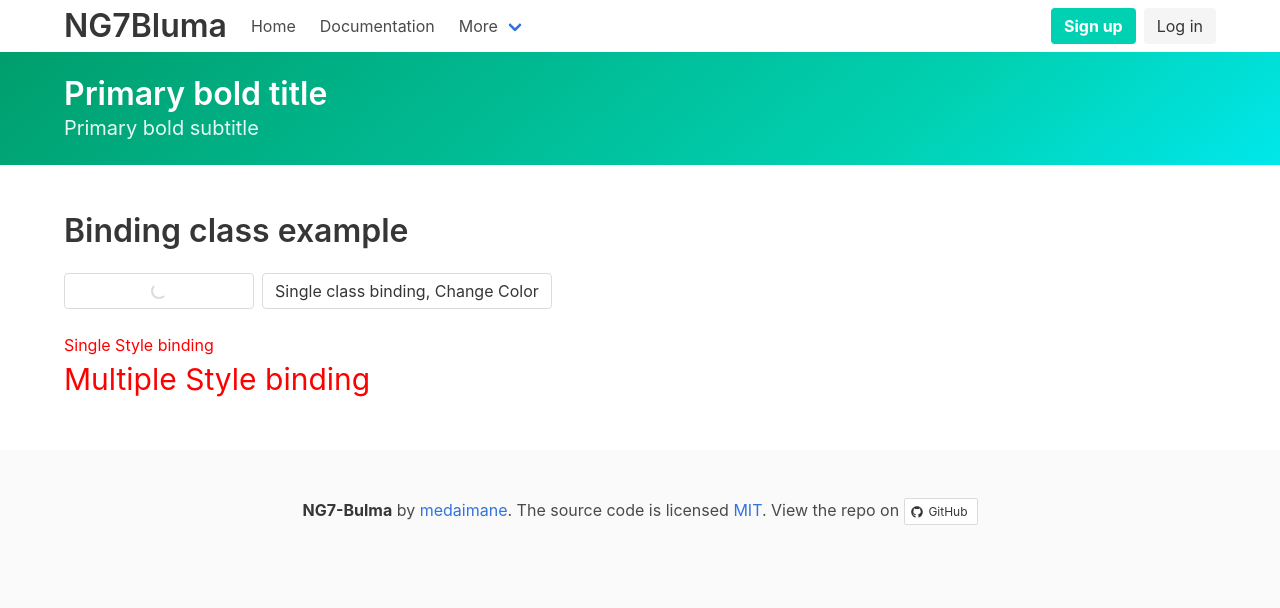
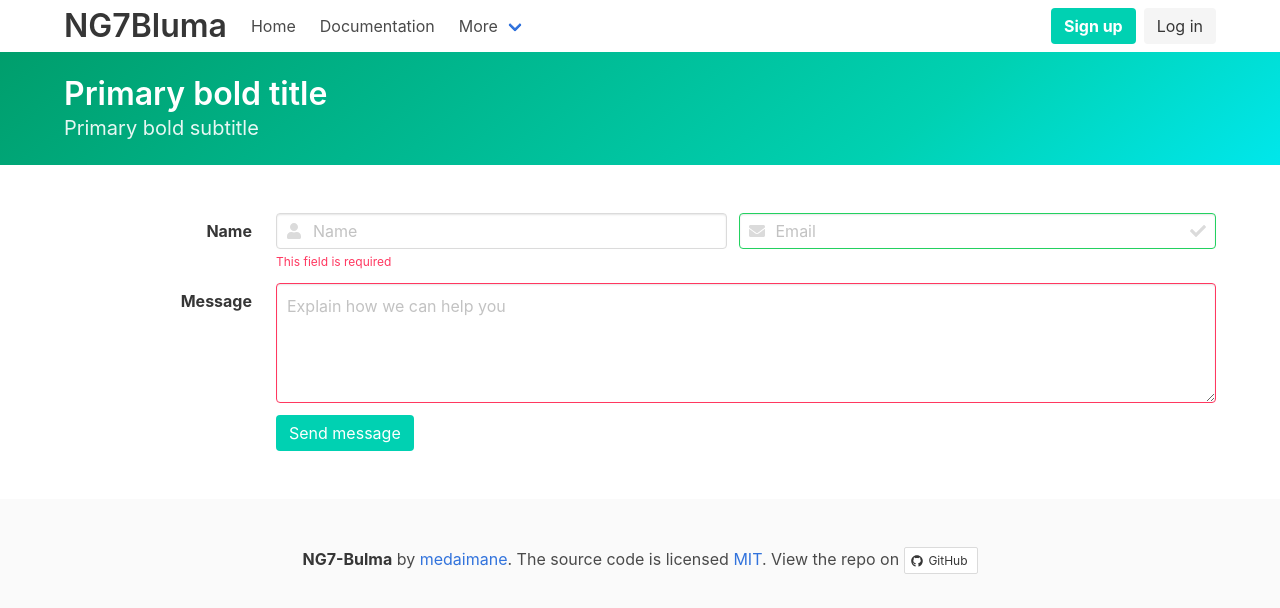
Before and after one commit to medaimane/angular7-crash-course, an Angular app: page /contact in a window 1280 px wide. Shown: the top 608 px of the page. Built offline with nearby package versions, Linux system fonts and the light colour scheme.

Commit message:
Add reactive form to the contact component

```diff
--- a/src/app/app.module.ts
+++ b/src/app/app.module.ts
@@ -1,6 +1,7 @@
 import { BrowserModule } from '@angular/platform-browser';
 import { NgModule } from '@angular/core';
 import { HttpClientModule } from '@angular/common/http';
+import { ReactiveFormsModule } from '@angular/forms';
 
 import { AppRoutingModule } from './app-routing.module';
 import { AppComponent } from './app.component';
@@ -22,7 +23,8 @@ import { FooterComponent } from './components/footer/footer.component';
   imports: [
     BrowserModule,
     AppRoutingModule,
-    HttpClientModule
+    HttpClientModule,
+    ReactiveFormsModule
   ],
   providers: [],
   bootstrap: [AppComponent]
--- a/src/app/components/about/about.component.html
+++ b/src/app/components/about/about.component.html
@@ -1,3 +1,23 @@
-<p>
-  about works!
+<h3 class="title">Binding class example</h3>
+
+<p class="buttons">
+  <a class="button" [ngClass]="{
+    'is-info': isblue,
+    'is-loading': !isblue
+  }">
+  Multiple class binding
+  </a>
+
+  <a class="button" [class.is-link]="isblue" (click)="blueText()">Single class binding, Change Color</a>
 </p>
+
+<p [style.color]="isblue ? 'blue' : 'red'">
+  Single Style binding
+</p>
+
+<p [ngStyle]="{
+  'color': isblue ? 'blue' : 'red',
+  'font-size': isblue ? '20PX' : '30PX'
+}">
+  Multiple Style binding
+</p>
--- a/src/app/components/about/about.component.ts
+++ b/src/app/components/about/about.component.ts
@@ -7,9 +7,14 @@ import { Component, OnInit } from '@angular/core';
 })
 export class AboutComponent implements OnInit {
 
+  isblue: boolean = false;
+
   constructor() { }
 
   ngOnInit() {
   }
 
+  blueText(){
+    this.isblue = !this.isblue;
+  }
 }
--- a/src/app/components/contact/contact.component.html
+++ b/src/app/components/contact/contact.component.html
@@ -1,24 +1,82 @@
+<form [formGroup]="contactForm" (ngSubmit)="onSubmit()">
 
-<h3 class="title">Binding class example</h3>
+  <div *ngIf="success" class="field is-horizontal">
+    <div class="field-label">
+      <!-- Left empty for spacing -->
+    </div>
+    <div class="field-body">
+        <div class="field">
+          <div class="notification is-success">
+              <button class="delete" (click)="removeNotice()"></button>
+              Thank You! Message send with <strong>Success</strong>
+            </div>
+        </div>
+    </div>
+  </div>
 
-<p class="buttons">
-  <a class="button" [ngClass]="{
-    'is-info': isblue,
-    'is-loading': !isblue
-  }">
-  Multiple class binding
-  </a>
+  <div class="field is-horizontal">
 
-  <a class="button" [class.is-link]="isblue" (click)="blueText()">Single class binding, Change Color</a>
-</p>
+    <div class="field-label is-normal">
+      <label class="label">Name</label>
+    </div>
 
-<p [style.color]="isblue ? 'blue' : 'red'">
-  Single Style binding
-</p>
+    <div class="field-body">
+      <div class="field">
+        <p class="control is-expanded has-icons-left">
+          <input class="input" type="text" placeholder="Name" formControlName="name">
+          <span class="icon is-small is-left">
+            <i class="fas fa-user"></i>
+          </span>
+        </p>
+        <div>
+            <p *ngIf="contactForm.controls.name.errors.required" class="help is-danger">
+              This field is required
+            </p>
+        </div>
+      </div>
+      <div class="field">
+        <p class="control is-expanded has-icons-left has-icons-right">
+          <input class="input is-success" type="email" placeholder="Email" required>
+          <span class="icon is-small is-left">
+            <i class="fas fa-envelope"></i>
+          </span>
+          <span class="icon is-small is-right">
+            <i class="fas fa-check"></i>
+          </span>
+        </p>
+      </div>
+    </div>
 
-<p [ngStyle]="{
-  'color': isblue ? 'blue' : 'red',
-  'font-size': isblue ? '20PX' : '30PX'
-}">
-  Multiple Style binding
-</p>
+  </div>
+
+  <div class="field is-horizontal">
+
+    <div class="field-label is-normal">
+      <label class="label">Message</label>
+    </div>
+
+    <div class="field-body">
+      <div class="field">
+        <div class="control">
+          <textarea class="textarea is-danger" placeholder="Explain how we can help you" required></textarea>
+        </div>
+      </div>
+    </div>
+
+  </div>
+
+  <div class="field is-horizontal">
+    <div class="field-label">
+      <!-- Left empty for spacing -->
+    </div>
+    <div class="field-body">
+      <div class="field">
+        <div class="control">
+          <button type="submit" class="button is-primary">
+            Send message
+          </button>
+        </div>
+      </div>
+    </div>
+  </div>
+</form>
--- a/src/app/components/contact/contact.component.ts
+++ b/src/app/components/contact/contact.component.ts
@@ -1,4 +1,5 @@
 import { Component, OnInit } from '@angular/core';
+import { FormBuilder, FormGroup, Validators } from '@angular/forms';
 
 @Component({
   selector: 'app-contact',
@@ -7,15 +8,36 @@ import { Component, OnInit } from '@angular/core';
 })
 export class ContactComponent implements OnInit {
 
-  isblue: boolean = false;
+  contactForm: FormGroup;
+  submitted: boolean;
+  success: boolean;
 
-  constructor() { }
+  constructor(private formBuilder: FormBuilder) {
+    this.contactForm = this.formBuilder.group({
+        name: ['', Validators.required],
+        email: ['', Validators.required],
+        message: ['', Validators.required]
+    });
+  }
 
   ngOnInit() {
+    this.submitted = false;
+    this.success = false;
   }
 
-  blueText(){
-    this.isblue = !this.isblue;
+  onSubmit() {
+    this.submitted = true;
+
+    if(this.contactForm.invalid) {
+      return;
+    }
+
+    // Save to backend
+
+    this.success = true;
   }
 
+  removeNotice() {
+    this.success = false;
+  }
 }
--- a/src/app/components/home/home.component.ts
+++ b/src/app/components/home/home.component.ts
@@ -13,7 +13,7 @@ export class HomeComponent implements OnInit {
   constructor(private dataService: DataService) { }
 
   ngOnInit() {
-    this.dataService.service()
+    this.dataService.service();
     this.dataService.getUsers().subscribe((res : any) => {
       console.log(res)
       this.users = res.data;
--- a/src/app/services/data.service.ts
+++ b/src/app/services/data.service.ts
@@ -17,6 +17,5 @@ export class DataService {
   getUsers() {
     // Users from an public API : https://reqres.in/
     return this.http.get(`${this.url}/api/users?page=1`);
-
   }
 }
```
